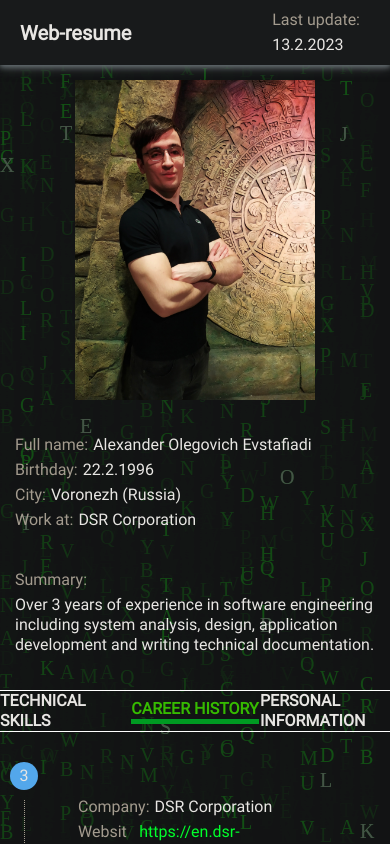
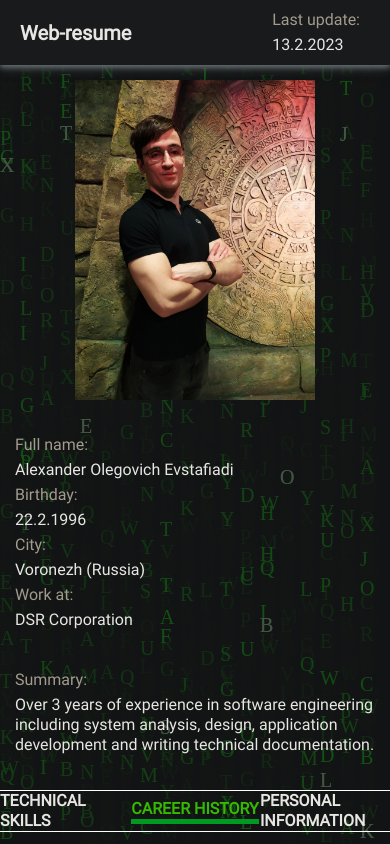
Before and after one commit to a1exevs/web-resume, a React (Create React App) app: page / in a window 390 px wide. Both pictures are taken after a click on the label "CAREER HISTORY". Shown: the top 844 px of the page. Built offline with nearby package versions, Linux system fonts and the light colour scheme.

Commit message:
Helpers for Resize handling, Text Field orientation

```diff
--- a/src/common/styles/constants.scss
+++ b/src/common/styles/constants.scss
@@ -1,9 +1,15 @@
 //breakpoints
-$xs: 0;
-$sm: 600px;
-$md: 900px;
-$lg: 1200px;
-$xl: 1536px;
+$xsPx: 0;
+$smPx: 600;
+$mdPx: 900;
+$lgPx: 1200;
+$xlPx: 1536;
+
+$xs: $xsPx * 1px;
+$sm: $smPx * 1px;
+$md: $mdPx * 1px;
+$lg: $lgPx * 1px;
+$xl: $xlPx * 1px;
 
 //colors
 $default-text-color: #e8e6e3;
@@ -64,3 +70,11 @@ $hover-opacity: 0.8;
 
 //z-indexes
 $z-index-large: 1000;
+
+:export {
+  xs: $xsPx;
+  sm: $smPx;
+  md: $mdPx;
+  lg: $lgPx;
+  xl: $xlPx;
+}
--- a/src/ui/CommonInfo/CommonInfo.tsx
+++ b/src/ui/CommonInfo/CommonInfo.tsx
@@ -17,7 +17,7 @@ const CommonInfo: React.FC<Props> = ({ data }) => (
       <Field label={'Work at'} value={data.workAt} />
     </div>
     <div className={classes.CommonInfo__Summary}>
-      <Field label={'Summary'} value={data.summary} type="block" />
+      <Field label={'Summary'} value={data.summary} orientation={'column'} />
     </div>
   </div>
 );
--- a/src/ui/Content/TechnicalSkills/TechnicalSkills.tsx
+++ b/src/ui/Content/TechnicalSkills/TechnicalSkills.tsx
@@ -46,13 +46,18 @@ const TechnicalSkills: React.FC<Props> = ({
       <div className={classes.TechnicalSkills__TechnologiesData}>
         <label className="IntermediateTitle IntermediateTitle_withCenterAlignment">{'Technologies:'}</label>
         {technologies.map((technology, index) => (
-          <Field key={index} type={'block'} label={technology.language} value={technology.technologies.join(', ')} />
+          <Field
+            key={index}
+            orientation={'column'}
+            label={technology.language}
+            value={technology.technologies.join(', ')}
+          />
         ))}
       </div>
       <div className={classes.TechnicalSkills__TechnologiesData}>
         <label className="IntermediateTitle IntermediateTitle_withCenterAlignment">{'Software:'}</label>
         {software.map(softwareItem => (
-          <Field key={softwareItem.id} type={'block'} value={softwareItem.softList.join(', ')} />
+          <Field key={softwareItem.id} orientation={'column'} value={softwareItem.softList.join(', ')} />
         ))}
       </div>
     </div>
--- a/src/ui/Header/Header.tsx
+++ b/src/ui/Header/Header.tsx
@@ -12,7 +12,7 @@ const Header: React.FC<Props> = ({ data }) => (
   <header className={classes.Header}>
     <div className={cn(classes.Header__Content, classes.Header__Content_fixedTopPosition)}>
       <label className="Title">Web-resume</label>
-      <Field label={'Last update'} value={dateToString(data.lastUpdateDate)} type={'block'} />
+      <Field label={'Last update'} value={dateToString(data.lastUpdateDate)} orientation={'column'} />
     </div>
   </header>
 );
--- a/src/ui/common/Field/Field.module.scss
+++ b/src/ui/common/Field/Field.module.scss
@@ -4,20 +4,21 @@
   margin: $tiny-space $small-space;
   display: flex;
   flex-direction: row;
+  gap: $tiny-space;
 
   &_block {
     flex-direction: column;
   }
 
   &__Label {
-    &_tinyRightPadding {
-      padding-right: $tiny-space;
-    }
-    &_tinyBottomPadding {
-      padding-bottom: $tiny-space;
-    }
   }
 
   &__Value {
   }
 }
+
+@media (max-width: $sm) {
+  .Field {
+    flex-direction: column;
+  }
+}
--- a/src/ui/common/Field/Field.tsx
+++ b/src/ui/common/Field/Field.tsx
@@ -6,22 +6,16 @@ import classes from 'src/ui/common/Field/Field.module.scss';
 type Props = {
   label?: string;
   value: string;
-  type?: 'inline' | 'block';
+  /**
+   * Orientation of field label and value
+   * @warning. For mobile version orientation always is 'column'
+   */
+  orientation?: 'row' | 'column';
   isLink?: boolean;
 };
-
-const Field: React.FC<Props> = ({ label, value, type = 'inline', isLink = false }) => (
-  <div className={cn(classes.Field, { [classes.Field_block]: type === 'block' })}>
-    {label && (
-      <label
-        className={cn(classes.Field__Label, 'Label', {
-          [classes.Field__Label_tinyRightPadding]: type === 'inline',
-          [classes.Field__Label_tinyBottomPadding]: type === 'block',
-        })}
-      >
-        {`${label}:`}
-      </label>
-    )}
+const Field: React.FC<Props> = ({ label, value, orientation = 'row', isLink = false }) => (
+  <div className={cn(classes.Field, { [classes.Field_block]: orientation === 'column' })}>
+    {label && <label className={cn(classes.Field__Label, 'Label')}>{`${label}:`}</label>}
     {isLink ? (
       <a className={cn(classes.Field__Value, 'Link')} title={value} href={value}>
         {value}
--- a/src/ui/common/Stepper/Step/Step.module.scss
+++ b/src/ui/common/Stepper/Step/Step.module.scss
@@ -5,7 +5,7 @@ $indicator-size: 24px;
 $indicator-size-offset: 4px;
 $indicator-active-size: $indicator-size + $indicator-size-offset;
 $indicator-radius: 50%;
-$indicator-active-color: #53a7eb;
+$indicator-active-color: $active-element-color;
 $indicator-color: $border-color;
 $line-width: 1px;
 
```
Also changed, not shown: src/common/helpers/interval.helper.ts (added, +22 -0 lines), src/ui/common/hooks/useScreenWidthLessThen.ts (added, +19 -0 lines), src/ui/common/hooks/useWindowSize.ts (added, +17 -0 lines).
